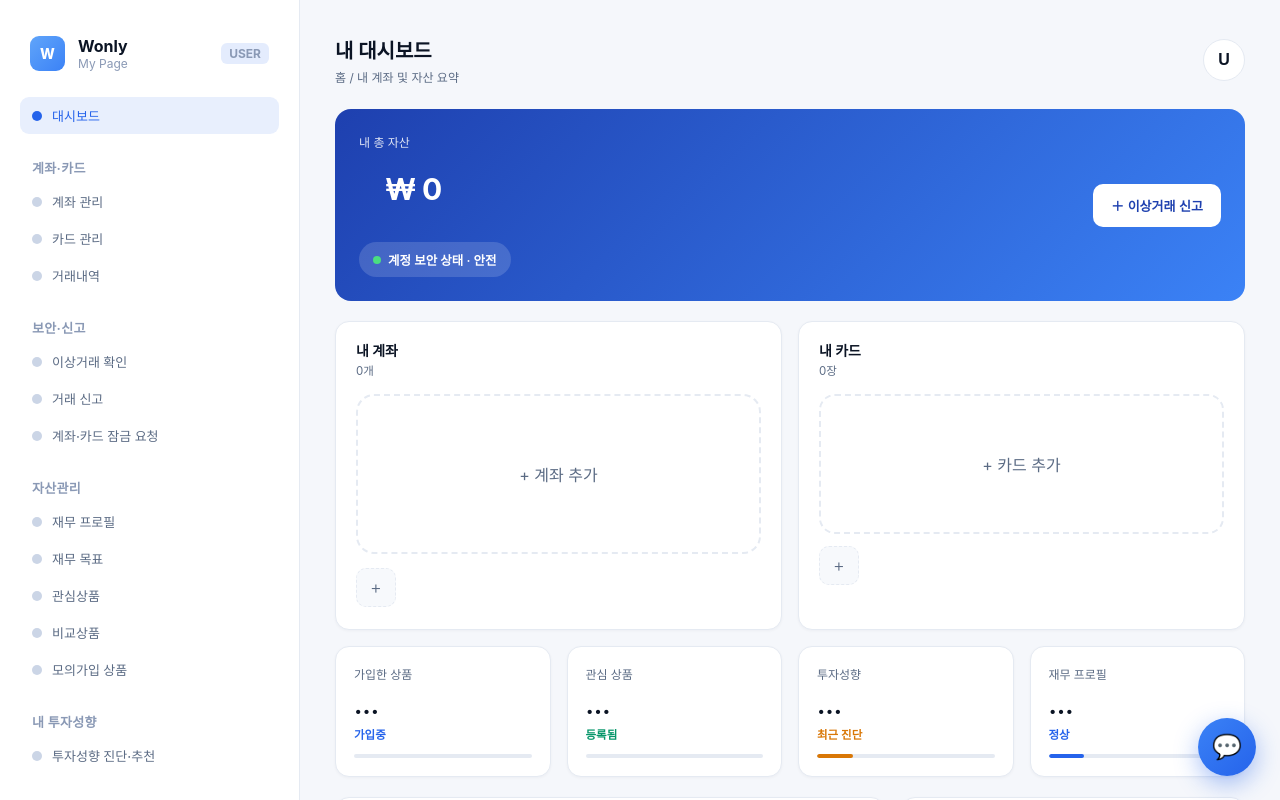
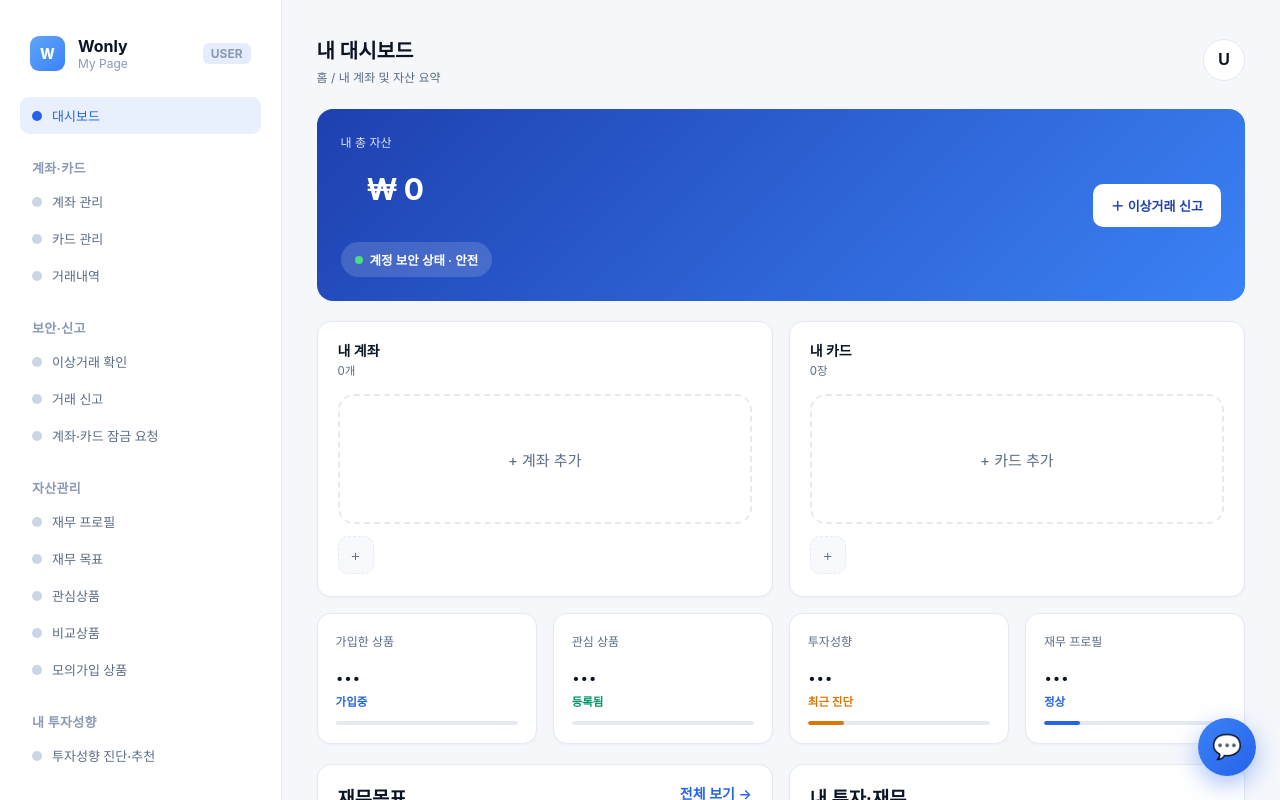
Before and after one commit to huijinkim0110/fds_radar_front, a React (Vite) app: page /mypage/dashboard in a window 1280 px wide. Shown: the top 800 px of the page. Built offline with nearby package versions, Linux system fonts and the light colour scheme.

Commit message:
UI 세부 사항 수정

```diff
--- a/src/components/admin/AdminMyPage.jsx
+++ b/src/components/admin/AdminMyPage.jsx
@@ -62,12 +62,17 @@ export default function AdminMyPage() {
     );
   }
 
+  // 전체 사건 합계 계산 (접수 + 조사중 + 종결)
+  const totalCasesCount = dashboard
+    ? (dashboard.totalCaseCount ?? ((dashboard.receivedCaseCount || 0) + (dashboard.investigatingCaseCount || 0) + (dashboard.closedCaseCount || 0)))
+    : 0;
+
   const kpis = dashboard
     ? [
-        { k: "배정된 사건", v: `${dashboard.assignedCaseCount}건`, d: "진행 중", dir: "up", pct: 60, color: "var(--blue)" },
-        { k: "오늘 접수", v: `${dashboard.todayReceivedCaseCount}건`, d: "전체", dir: "up", pct: 45, color: "var(--red)" },
-        { k: "조사중", v: `${dashboard.investigatingCaseCount}건`, d: "처리 중", dir: "up", pct: 50, color: "var(--amber)" },
-        { k: "종결", v: `${dashboard.closedCaseCount}건`, d: "완료", dir: "down", pct: 80, color: "var(--green)" },
+        { k: "배정된 사건", v: `${totalCasesCount}건`, d: "전체 사건", dir: "up", pct: 100, color: "var(--blue)" },
+        { k: "접수", v: `${dashboard.receivedCaseCount || 0}건`, d: "신규 접수", dir: "up", pct: 45, color: "var(--red)" },
+        { k: "조사중", v: `${dashboard.investigatingCaseCount || 0}건`, d: "처리 중", dir: "up", pct: 50, color: "var(--amber)" },
+        { k: "종결", v: `${dashboard.closedCaseCount || 0}건`, d: "완료", dir: "down", pct: 80, color: "var(--green)" },
       ]
     : [];
 
@@ -75,41 +80,46 @@ export default function AdminMyPage() {
     <>
       <TopBar title="관리자 대시보드" crumb={`관리자 / ${user?.name || "관리자"}님`} search={false} />
 
-      {/* 상단 레이아웃 */}
-      <div className="cols">
-        <div style={{ flex: 1 }}>
+      {/* 상단 레이아웃: alignItems: "stretch" 적용으로 양쪽 높이 동일하게 고정 */}
+      <div className="cols" style={{ display: "flex", gap: "16px", alignItems: "stretch" }}>
+
+        {/* 좌측: KPI 카드 4개 */}
+        <div style={{ flex: 1, display: "flex", flexDirection: "column" }}>
           {loading ? (
-            <div className="loading">불러오는 중…</div>
+            <div className="loading" style={{ flex: 1, display: "flex", alignItems: "center", justifyContent: "center" }}>불러오는 중…</div>
           ) : dashboardError ? (
-            <Panel><div className="prod-empty">{dashboardError}</div></Panel>
+            <Panel style={{ height: "100%" }}><div className="prod-empty">{dashboardError}</div></Panel>
           ) : (
-            <div className="kpis" style={{ display: "grid", gridTemplateColumns: "1fr 1fr", gap: "12px" }}>
+            <div className="kpis" style={{ display: "grid", gridTemplateColumns: "1fr 1fr", gap: "12px", height: "100%" }}>
               {kpis.map((k, i) => <KpiCard key={i} {...k} />)}
             </div>
           )}
         </div>
 
-        <div style={{ flex: 1 }}>
-          <Panel title="처리 현황" sub="내 담당 기준">
+        {/* 우측: 처리 현황 Panel */}
+        <div style={{ flex: 1, display: "flex", flexDirection: "column" }}>
+          <Panel title="처리 현황" sub="내 담당 기준" style={{ height: "100%", display: "flex", flexDirection: "column" }}>
             {dashboard ? (
-              <div className="admin-stat" style={{ padding: "8px 0" }}>
-                <div className="admin-stat-row"><span>접수</span><b>{dashboard.receivedCaseCount}건</b></div>
-                <div className="admin-stat-row"><span>조사중</span><b style={{ color: "var(--amber)" }}>{dashboard.investigatingCaseCount}건</b></div>
-                <div className="admin-stat-row"><span>종결</span><b style={{ color: "var(--green)" }}>{dashboard.closedCaseCount}건</b></div>
+              <div className="admin-stat" style={{ padding: "8px 0", flex: 1, display: "flex", flexDirection: "column", justifyContent: "space-around" }}>
+                <div className="admin-stat-row"><span>총 배정 사건</span><b style={{ color: "var(--blue)" }}>{totalCasesCount}건</b></div>
+                <div className="admin-stat-row"><span>접수</span><b>{dashboard.receivedCaseCount || 0}건</b></div>
+                <div className="admin-stat-row"><span>조사중</span><b style={{ color: "var(--amber)" }}>{dashboard.investigatingCaseCount || 0}건</b></div>
+                <div className="admin-stat-row"><span>종결</span><b style={{ color: "var(--green)" }}>{dashboard.closedCaseCount || 0}건</b></div>
               </div>
             ) : (
-              <div className="prod-empty">데이터 없음</div>
+              <div className="prod-empty" style={{ flex: 1, display: "flex", alignItems: "center", justifyContent: "center" }}>데이터 없음</div>
             )}
           </Panel>
         </div>
+
       </div>
 
-      {/* 중단 레이아웃: 바로가기 슬림화 & 내 담당 사건 넓게 확보 */}
+      {/* 중단 레이아웃: 바로가기 & 내 담당 사건 */}
       <div className="cols" style={{ marginTop: 16, alignItems: "stretch", display: "flex", gap: "16px" }}>
 
-        {/* 좌측: 바로가기 (폭을 180px로 딱 고정) */}
+        {/* 좌측: 바로가기 (폭 180px 고정) */}
         <div style={{ width: "180px", flexShrink: 0 }}>
-          <Panel title="바로가기" sub="관리 업무">
+          <Panel title="바로가기" sub="관리 업무" style={{ height: "100%" }}>
             <div className="feed" style={{ display: "flex", flexDirection: "column", gap: "4px", paddingRight: 0 }}>
 
               <div className="fitem" style={{ cursor: "pointer", padding: "6px 0", gap: "6px" }} onClick={() => navigate("/mypage/admin-lock-requests")}>
@@ -120,7 +130,6 @@ export default function AdminMyPage() {
                 </div>
               </div>
 
-              {/* 이의제기 → 신고 처리로 교체 (이의제기는 신고 기능에 통합됨) */}
               <div className="fitem" style={{ cursor: "pointer", padding: "6px 0", gap: "6px" }} onClick={() => navigate("/mypage/admin-reports")}>
                 <span className="fdot" style={{ background: "var(--red)", flexShrink: 0 }} />
                 <div style={{ minWidth: 0, overflow: "hidden" }}>
@@ -140,9 +149,9 @@ export default function AdminMyPage() {
           </Panel>
         </div>
 
-        {/* 우측: 내 담당 사건 (남는 공간 전체 차지) */}
+        {/* 우측: 내 담당 사건 */}
         <div style={{ flex: 1, minWidth: 0 }}>
-          <Panel>
+          <Panel style={{ height: "100%" }}>
             <div style={{ display: "flex", justifyContent: "space-between", alignItems: "center", marginBottom: isCasesOpen ? 12 : 0 }}>
               <div>
                 <span style={{ fontSize: 16, fontWeight: "bold" }}>내 담당 사건</span>
--- a/src/components/mypage/Dashboard.jsx
+++ b/src/components/mypage/Dashboard.jsx
@@ -35,58 +35,85 @@ function AccountCarousel({ accounts, onNavigate, onAdd }) {
   const acc = accounts[current];
 
   return (
-    <div>
+    <div style={{ width: "100%", overflow: "hidden" }}>
       {acc ? (
         <div onClick={onNavigate} style={{
-          padding: "32px", borderRadius: 16,
+          padding: "24px 28px", borderRadius: 16,
           background: ACCOUNT_COLORS[current % ACCOUNT_COLORS.length],
-          cursor: "pointer", marginBottom: 12, minHeight: 140
+          cursor: "pointer", marginBottom: 12, minHeight: 130
         }}>
-          <div style={{ display: "flex", justifyContent: "space-between", marginBottom: 32 }}>
-            <span style={{ fontSize: 15, color: "rgba(30,30,60,0.6)" }}>계좌</span>
-            <span style={{ fontSize: 15, color: "rgba(30,30,60,0.6)" }}>{acc.accountNumber}</span>
+          <div style={{ display: "flex", justifyContent: "space-between", marginBottom: 24 }}>
+            <span style={{ fontSize: 14, color: "rgba(30,30,60,0.6)" }}>계좌</span>
+            <span style={{ fontSize: 14, color: "rgba(30,30,60,0.6)" }}>{acc.accountNumber}</span>
           </div>
-          <div style={{ fontSize: 16, color: "rgba(30,30,60,0.7)", marginBottom: 6 }}>{acc.accountName || "계좌"}</div>
-          <div style={{ fontSize: 20, fontWeight: 700, color: "#1E1E3C" }}>₩ {Number(acc.balance).toLocaleString()}</div>
+          <div style={{ fontSize: 15, color: "rgba(30,30,60,0.7)", marginBottom: 4 }}>{acc.accountName || "계좌"}</div>
+          <div style={{ fontSize: "clamp(16px, 2.5vw, 20px)", fontWeight: 700, color: "#1E1E3C" }}>
+            ₩ {Number(acc.balance).toLocaleString()}
+          </div>
         </div>
       ) : (
         <div style={{
-          minHeight: 160, borderRadius: 18, border: "2px dashed var(--line)",
+          minHeight: 130, borderRadius: 16, border: "2px dashed var(--line)",
           display: "flex", alignItems: "center", justifyContent: "center",
-          marginBottom: 14, cursor: "pointer", color: "var(--muted)", fontSize: 16
+          marginBottom: 12, cursor: "pointer", color: "var(--muted)", fontSize: 15
         }} onClick={onAdd}>+ 계좌 추가</div>
       )}
 
-      {/* 방식 2: 한 줄 고정 + 자연스러운 가로 스크롤 영역 */}
+      {/* 화면 비율에 맞춰 동적으로 크기가 조절되는 하단 탭 */}
       <div style={{
         display: "flex",
-        gap: 6,
+        gap: "1%",
         width: "100%",
         overflowX: "auto",
-        whiteSpace: "nowrap",
+        WebkitOverflowScrolling: "touch",
         paddingBottom: 4,
-        scrollbarWidth: "none",
-        msOverflowStyle: "none"
+        scrollbarWidth: "none"
       }}>
         {accounts.map((a, i) => (
-          <div key={a.id} onClick={() => setCurrent(i)} style={{
-            flex: "0 0 90px",
-            padding: "8px 10px", borderRadius: 10, cursor: "pointer",
-            background: i === current ? ACCOUNT_COLORS[i % ACCOUNT_COLORS.length] : "var(--panel2)",
-            border: `0.5px solid ${i === current ? "transparent" : "var(--line)"}`,
-            transition: "all 0.2s"
-          }}>
-            <div style={{ fontSize: 12, color: i === current ? "rgba(30,30,60,0.7)" : "var(--muted)", marginBottom: 2, overflow: "hidden", textOverflow: "ellipsis", whiteSpace: "nowrap" }}>{a.accountNumber}</div>
-            <div style={{ fontSize: 13, fontWeight: 600, color: i === current ? "rgba(30,30,60,0.7)" : "var(--ink)", overflow: "hidden", textOverflow: "ellipsis", whiteSpace: "nowrap" }}>{a.accountName || "계좌"}</div>
+          <div
+            key={a.id}
+            onClick={() => setCurrent(i)}
+            style={{
+              flex: "1 1 calc(25% - 8px)",
+              minWidth: "65px",
+              maxWidth: "120px",
+              padding: "8px 6px",
+              borderRadius: 10,
+              cursor: "pointer",
+              background: i === current ? ACCOUNT_COLORS[i % ACCOUNT_COLORS.length] : "var(--panel2)",
+              border: `0.5px solid ${i === current ? "transparent" : "var(--line)"}`,
+              transition: "all 0.2s",
+              boxSizing: "border-box",
+              textAlign: "center"
+            }}
+          >
+            <div style={{ fontSize: "clamp(10px, 1.1vw, 12px)", color: i === current ? "rgba(30,30,60,0.7)" : "var(--muted)", marginBottom: 2, overflow: "hidden", textOverflow: "ellipsis", whiteSpace: "nowrap" }}>
+              {a.accountNumber}
+            </div>
+            <div style={{ fontSize: "clamp(11px, 1.2vw, 13px)", fontWeight: 600, color: i === current ? "rgba(30,30,60,0.7)" : "var(--ink)", overflow: "hidden", textOverflow: "ellipsis", whiteSpace: "nowrap" }}>
+              {a.accountName || "계좌"}
+            </div>
           </div>
         ))}
-        <div onClick={onAdd} style={{
-          flex: "0 0 40px",
-          padding: "8px 0", borderRadius: 10, cursor: "pointer",
-          background: "var(--panel2)", border: "1.5px dashed var(--line)",
-          display: "flex", alignItems: "center", justifyContent: "center",
-          color: "var(--muted)", fontSize: 18, fontWeight: 300
-        }}>+</div>
+        <div
+          onClick={onAdd}
+          style={{
+            flex: "0 0 36px",
+            minWidth: "36px",
+            padding: "8px 0",
+            borderRadius: 10,
+            cursor: "pointer",
+            background: "var(--panel2)",
+            border: "1.5px dashed var(--line)",
+            display: "flex",
+            alignItems: "center",
+            justifyContent: "center",
+            color: "var(--muted)",
+            fontSize: 16,
+            fontWeight: 300,
+            boxSizing: "border-box"
+          }}
+        >+</div>
       </div>
     </div>
   );
@@ -97,62 +124,85 @@ function CardCarousel({ cards, onNavigate, onAdd }) {
   const card = cards[current];
 
   return (
-    <div>
+    <div style={{ width: "100%", overflow: "hidden" }}>
       {card ? (
         <div onClick={onNavigate} style={{
-          padding: "32px", borderRadius: 16,
+          padding: "24px 28px", borderRadius: 16,
           background: CARD_COLORS[current % CARD_COLORS.length],
-          cursor: "pointer", marginBottom: 12, minHeight: 160
+          cursor: "pointer", marginBottom: 12, minHeight: 130
         }}>
-          <div style={{ display: "flex", justifyContent: "space-between", marginBottom: 32 }}>
-            <span style={{ fontSize: 15, color: "rgba(30,30,60,0.6)" }}>{card.cardType === "CREDIT" ? "신용" : "체크"}</span>
-            <span style={{ fontSize: 15, color: "rgba(30,30,60,0.7)" }}>{card.cardNumber}</span>
+          <div style={{ display: "flex", justifyContent: "space-between", marginBottom: 24 }}>
+            <span style={{ fontSize: 14, color: "rgba(30,30,60,0.6)" }}>{card.cardType === "CREDIT" ? "신용" : "체크"}</span>
+            <span style={{ fontSize: 14, color: "rgba(30,30,60,0.7)" }}>{card.cardNumber}</span>
           </div>
-          <div style={{ fontSize: 16, color: "rgba(30,30,60,0.7)", marginBottom: 6 }}>{card.cardName || "카드"}</div>
-          <div style={{ fontSize: 20, fontWeight: 700, color: "#1E1E3C" }}>한도 ₩ {Number(card.availableLimit).toLocaleString()}</div>
+          <div style={{ fontSize: 15, color: "rgba(30,30,60,0.7)", marginBottom: 4 }}>{card.cardName || "카드"}</div>
+          <div style={{ fontSize: "clamp(16px, 2.5vw, 20px)", fontWeight: 700, color: "#1E1E3C" }}>
+            한도 ₩ {Number(card.availableLimit).toLocaleString()}
+          </div>
         </div>
       ) : (
         <div style={{
-          minHeight: 140, borderRadius: 16, border: "2px dashed var(--line)",
+          minHeight: 130, borderRadius: 16, border: "2px dashed var(--line)",
           display: "flex", alignItems: "center", justifyContent: "center",
-          marginBottom: 12, cursor: "pointer", color: "var(--muted)", fontSize: 16
+          marginBottom: 12, cursor: "pointer", color: "var(--muted)", fontSize: 15
         }} onClick={onAdd}>+ 카드 추가</div>
       )}
 
-      {/* 방식 2: 한 줄 고정 + 자연스러운 가로 스크롤 영역 */}
+      {/* 화면 비율에 맞춰 동적으로 크기가 조절되는 하단 탭 */}
       <div style={{
         display: "flex",
-        gap: 6,
+        gap: "1%",
         width: "100%",
         overflowX: "auto",
-        whiteSpace: "nowrap",
+        WebkitOverflowScrolling: "touch",
         paddingBottom: 4,
-        scrollbarWidth: "none",
-        msOverflowStyle: "none"
+        scrollbarWidth: "none"
       }}>
         {cards.map((c, i) => (
-          <div key={c.id} onClick={() => setCurrent(i)} style={{
-            flex: "0 0 90px",
-            padding: "8px 10px", borderRadius: 10, cursor: "pointer",
-            background: i === current ? CARD_COLORS[i % CARD_COLORS.length] : "var(--panel2)",
-            border: `0.5px solid ${i === current ? "transparent" : "var(--line)"}`,
-            transition: "all 0.2s"
-          }}>
-            <div style={{ fontSize: 12, color: i === current ? "rgba(30,30,60,0.7)" : "var(--muted)", marginBottom: 2, overflow: "hidden", textOverflow: "ellipsis", whiteSpace: "nowrap" }}>
+          <div
+            key={c.id}
+            onClick={() => setCurrent(i)}
+            style={{
+              flex: "1 1 calc(25% - 8px)",
+              minWidth: "65px",
+              maxWidth: "120px",
+              padding: "8px 6px",
+              borderRadius: 10,
+              cursor: "pointer",
+              background: i === current ? CARD_COLORS[i % CARD_COLORS.length] : "var(--panel2)",
+              border: `0.5px solid ${i === current ? "transparent" : "var(--line)"}`,
+              transition: "all 0.2s",
+              boxSizing: "border-box",
+              textAlign: "center"
+            }}
+          >
+            <div style={{ fontSize: "clamp(10px, 1.1vw, 12px)", color: i === current ? "rgba(30,30,60,0.7)" : "var(--muted)", marginBottom: 2, overflow: "hidden", textOverflow: "ellipsis", whiteSpace: "nowrap" }}>
               {c.cardType === "CREDIT" ? "신용" : "체크"}
             </div>
-            <div style={{ fontSize: 13, fontWeight: 600, color: i === current ? "rgba(30,30,60,0.7)" : "var(--ink)", overflow: "hidden", textOverflow: "ellipsis", whiteSpace: "nowrap" }}>
+            <div style={{ fontSize: "clamp(11px, 1.2vw, 13px)", fontWeight: 600, color: i === current ? "rgba(30,30,60,0.7)" : "var(--ink)", overflow: "hidden", textOverflow: "ellipsis", whiteSpace: "nowrap" }}>
               {c.cardName || "카드"}
             </div>
           </div>
         ))}
-        <div onClick={onAdd} style={{
-          flex: "0 0 40px",
-          padding: "8px 0", borderRadius: 10, cursor: "pointer",
-          background: "var(--panel2)", border: "1.5px dashed var(--line)",
-          display: "flex", alignItems: "center", justifyContent: "center",
-          color: "var(--muted)", fontSize: 18, fontWeight: 300
-        }}>+</div>
+        <div
+          onClick={onAdd}
+          style={{
+            flex: "0 0 36px",
+            minWidth: "36px",
+            padding: "8px 0",
+            borderRadius: 10,
+            cursor: "pointer",
+            background: "var(--panel2)",
+            border: "1.5px dashed var(--line)",
+            display: "flex",
+            alignItems: "center",
+            justifyContent: "center",
+            color: "var(--muted)",
+            fontSize: 16,
+            fontWeight: 300,
+            boxSizing: "border-box"
+          }}
+        >+</div>
       </div>
     </div>
   );
@@ -270,15 +320,16 @@ export default function Dashboard() {
         </button>
       </div>
 
-      <div className="ac-row" style={{ marginTop: 20 }}>
-        <Panel title="내 계좌" sub={`${accounts.length}개`}>
+      {/* 화면 크기에 따라 반응형 레이아웃 */}
+      <div className="ac-row" style={{ marginTop: 20, display: "grid", gridTemplateColumns: "repeat(auto-fit, minmax(280px, 1fr))", gap: 16 }}>
+        <Panel title="내 계좌" sub={`${accounts.length}개`} style={{ minWidth: 0 }}>
           <AccountCarousel
             accounts={accounts}
             onNavigate={() => navigate("/mypage/accounts")}
             onAdd={() => navigate("/mypage/accounts")}
           />
         </Panel>
-        <Panel title="내 카드" sub={`${cards.length}장`}>
+        <Panel title="내 카드" sub={`${cards.length}장`} style={{ minWidth: 0 }}>
           <CardCarousel
             cards={cards}
             onNavigate={() => navigate("/mypage/cards")}
@@ -306,10 +357,9 @@ export default function Dashboard() {
         {kpis.map((k, i) => <KpiCard key={i} {...k} />)}
       </div>
 
-      {/* 재무목표 + 투자재무 — 높이 맞춤 */}
       <div style={{
         display: "grid",
-        gridTemplateColumns: "1.6fr 1fr",
+        gridTemplateColumns: "repeat(auto-fit, minmax(280px, 1fr))",
         gap: 16,
         marginTop: 20,
         alignItems: "stretch"
--- a/src/index.css
+++ b/src/index.css
@@ -759,7 +759,8 @@ body.dark input[type="date"] {
   z-index: 2000; padding: 12px 22px; border-radius: 8px;
   font-size: 14px; font-weight: 500; color: #fff;
   background: #2563EB; box-shadow: 0 8px 24px rgba(0,0,0,0.25);
-/* ── 프로필 드롭다운 ── */
+}
+  /* ── 프로필 드롭다운 ── */
 
 .profile-dropdown {
   position: absolute;
```
Also changed, not shown: src/components/admin/AdminReports.jsx (+95 -29 lines).
